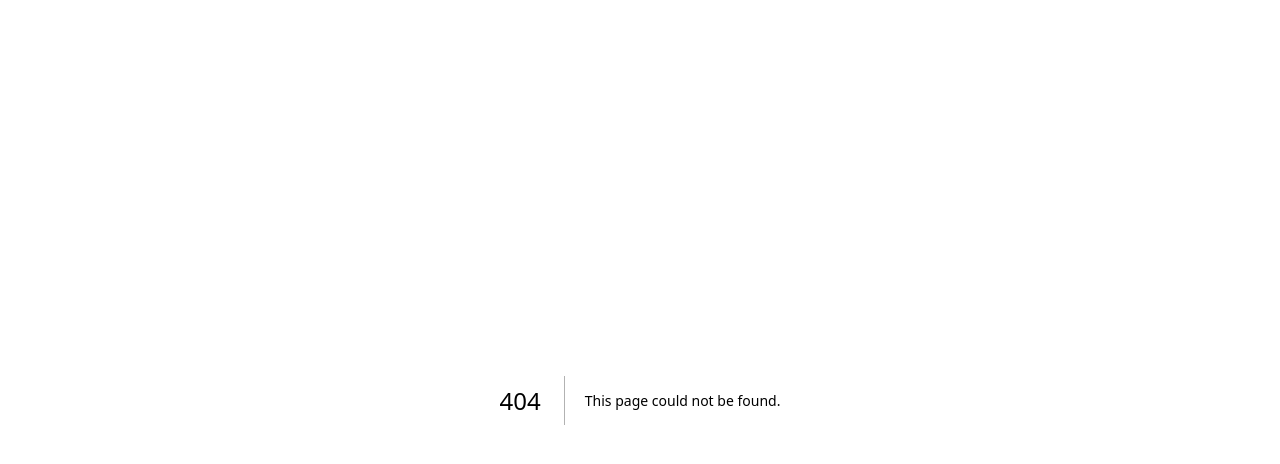
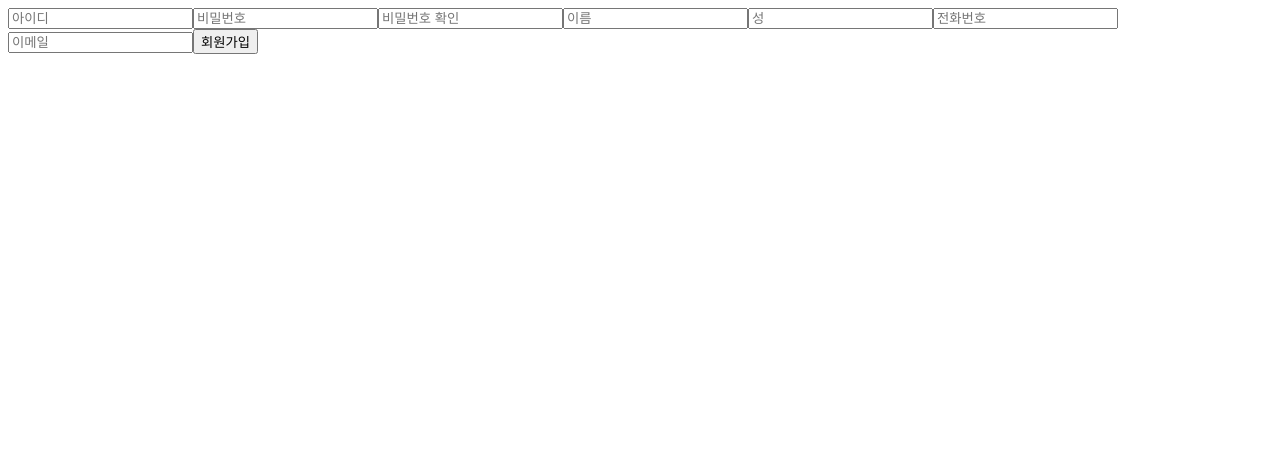
Before and after one commit to remedie-s/hello-next, a Next.js app: page /signup in a window 1280 px wide. Before the commit this address had no page. Shown: the top 464 px of the page. Built offline with nearby package versions, Linux system fonts and the light colour scheme.

Commit message:
Feat: 1013 회원가입 부분 고침

```diff
--- /dev/null
+++ b/src/pages/signup.tsx
@@ -0,0 +1,69 @@
+import{useState, FC,ChangeEvent, FormEvent} from 'react'
+import { signup } from '../uitls/api'
+
+const SignupPage :FC = () =>{
+    const [formData,setFormData]= useState(
+        {
+            username:'',
+            password1:'',
+            password2:'',
+            firstName:'',
+            lastName:'',
+            phoneNumber:'',
+            email:'',
+        }
+    )
+
+    const [error,setError]=useState<string|null>(null);
+    const [success,setSuccess]=useState<string|null>(null);
+
+    const handleChange =(e:ChangeEvent<HTMLInputElement>)=>{
+        const{name,value}= e.target;
+        setFormData({...formData, [name] : value});
+    }
+
+    const handleSubmit = async(e:FormEvent<HTMLFormElement>)=>{
+        e.preventDefault();
+        setError(null);
+        setSuccess(null);
+        console.log(formData);
+
+        try{
+            const result = await signup(formData);
+            setSuccess(result);
+            setFormData({
+                username:'',
+            password1:'',
+            password2:'',
+            firstName:'',
+            lastName:'',
+            phoneNumber:'',
+            email:'',
+            })}
+            catch(error:any){
+                const errorMessage = error.response?.data || error.message || "Unknown error occurred";
+                setError(errorMessage)
+            }
+        };
+
+        return (
+            <div>
+                <form onSubmit={handleSubmit}>
+                {error && <div style={{ color: 'red' }}>{String(error)}</div>}
+                {success && <div style={{ color: 'green' }}>{success}</div>}
+
+                <input name="username" placeholder="아이디" value={formData.username} onChange={handleChange} required />
+                <input name="password1" type="password" placeholder="비밀번호" value={formData.password1} onChange={handleChange} required />
+                <input name="password2" type="password" placeholder="비밀번호 확인" value={formData.password2} onChange={handleChange} required />
+                <input name="firstName" placeholder="이름" value={formData.firstName} onChange={handleChange} required />
+                <input name="lastName" placeholder="성" value={formData.lastName} onChange={handleChange} required />
+                <input name="phoneNumber" placeholder="전화번호" value={formData.phoneNumber} onChange={handleChange} required />
+                <input name="email" type="email" placeholder="이메일" value={formData.email} onChange={handleChange} required />
+
+                <button type="submit">회원가입</button>
+            </form>
+            </div>
+        )
+    }
+
+export default SignupPage;
--- /dev/null
+++ b/src/types/datatype.ts
@@ -0,0 +1,13 @@
+export type signupData={
+    username:string;
+    password1:string;
+    password2:string;
+    firstName:string;
+    lastName:string;
+    phoneNumber:string;
+    eMail:string;
+}
+export type loginData = {
+    username:string;
+    password:string;
+}
--- /dev/null
+++ b/src/uitls/api.ts
@@ -0,0 +1,32 @@
+import axios from "axios";
+import {loginData,signupData} from '../types/datatype'
+
+const API_URL =  'http://localhost:8080/spmallUser'; // spring boot 유저 처리 페이지
+
+
+
+export const signup = async (userData:signupData)=>{
+    try{
+        const response = await axios.post(`${API_URL}/signup`,userData, {
+            headers :{
+                'Content-Type' :'application/json',
+            },
+        });
+        return response.data; // 성공시
+    } catch(error:any){
+        throw error.response.data; // 실패시
+    }
+}
+
+export const login = async (userData:loginData)=>{
+    try{
+        const response = await axios.post(`{API_URL}/login`,userData, {
+            headers :{
+                'Content-Type' :'application/json',
+            },
+        });
+        return response.data; // 성공시
+    } catch(error:any){
+        throw error.response.data; // 실패시
+    }
+}
```
Also changed, not shown: package.json (+5 -4 lines), src/pages/login.tsx (added, +49 -0 lines), 2 other files (tests, documents, lock files or other folders).
